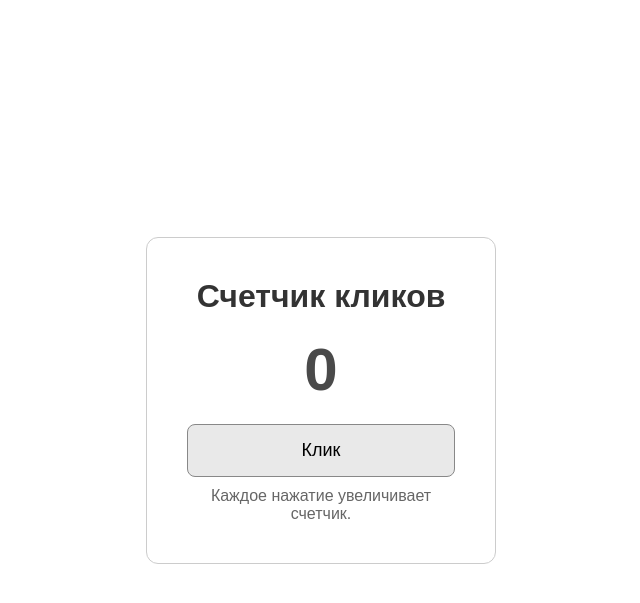
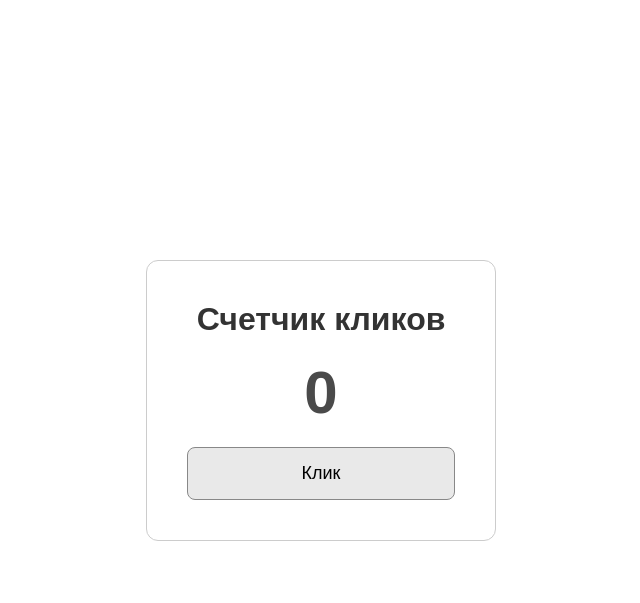
Before and after one commit to VladN-24/huiiiiiiiiiiiiiiiiiiiiiiiiiiiiiiiiiiiiiiii, a Flask app: page / in a window 1280 px wide. Shown: the top 603 px of the page, without its empty margins (319-959 px from the left). Run offline with Flask 3, Linux system fonts and the light colour scheme.

Commit message:
change 7

```diff
--- a/templates/index.html
+++ b/templates/index.html
@@ -71,7 +71,6 @@ margin-top:10px;
 <button type="submit">Клик</button>
 </form>
 
-<p>Каждое нажатие увеличивает счетчик.</p>
 </div>
 
 </body>
```
